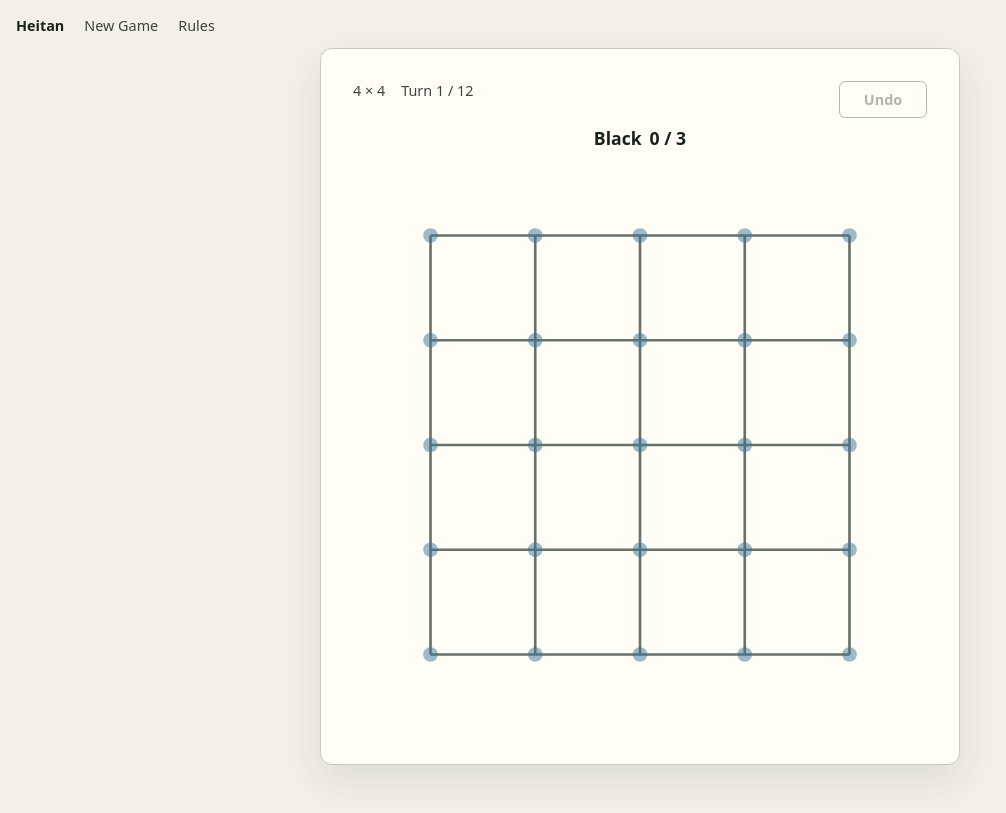
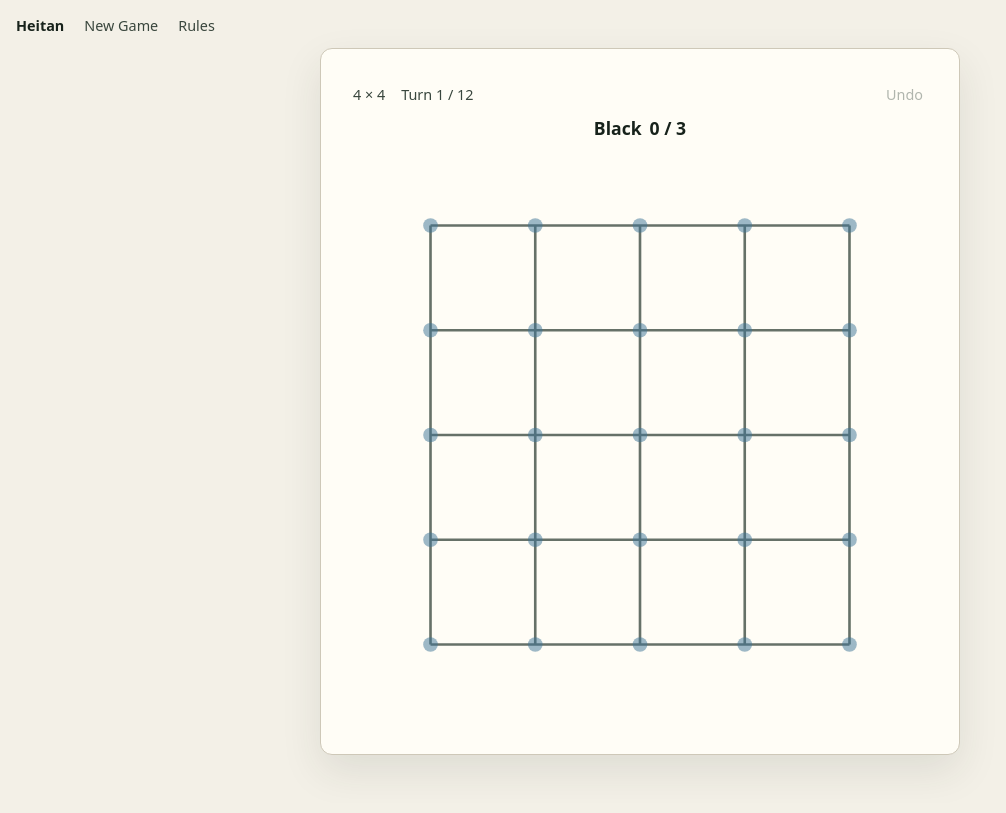
Before and after one commit to seconddeep/heitan-web, a website built with Vite: page index.html in a window 1280 px wide. Shown: the whole page, without its empty margins (0-1006 px from the left). Built offline with nearby package versions, Linux system fonts and the light colour scheme; some packages are replaced by stand-ins of ours; no server answers.

Commit message:
feat: simplify undo button styling (#73)

```diff
--- a/src/style.css
+++ b/src/style.css
@@ -40,7 +40,8 @@ body {
   line-height: normal;
 }
 
-.app-navigation-item {
+.app-navigation-item,
+.undo-button {
   min-height: auto;
   padding: 0.25rem;
   border: 0;
@@ -78,6 +79,7 @@ body {
 }
 
 .app-navigation-item:focus-visible,
+.undo-button:focus-visible,
 .new-game-dialog select:focus-visible,
 .new-game-dialog button:focus-visible {
   outline: 3px solid rgb(60 115 150 / 45%);
@@ -87,6 +89,11 @@ body {
 .app-navigation-item:hover {
   color: #17221b;
   background: rgb(255 253 246 / 85%);
+}
+
+.undo-button:hover:not(:disabled) {
+  color: #17221b;
+  background: #f3f0e7;
 }
 
 .new-game-dialog {
@@ -148,7 +155,7 @@ body {
 
 .game-status-header {
   display: flex;
-  align-items: flex-start;
+  align-items: center;
   justify-content: space-between;
 }
 
@@ -177,24 +184,7 @@ body {
 }
 
 .undo-button {
-  min-width: 5.5rem;
-  padding: 0.5rem 1rem;
-  border: 1px solid #879087;
-  border-radius: 0.4rem;
-  color: #17221b;
-  background: #fffdf6;
-  font: inherit;
-  font-weight: 600;
   cursor: pointer;
-}
-
-.undo-button:hover:not(:disabled) {
-  background: #f3f0e7;
-}
-
-.undo-button:focus-visible {
-  outline: 3px solid rgb(60 115 150 / 45%);
-  outline-offset: 2px;
 }
 
 .undo-button:disabled {
@@ -311,9 +301,4 @@ body {
   .placement-count {
     font-size: 0.9rem;
   }
-
-  .undo-button {
-    min-width: 0;
-    padding: 0.35rem 0.6rem;
-  }
 }
```
